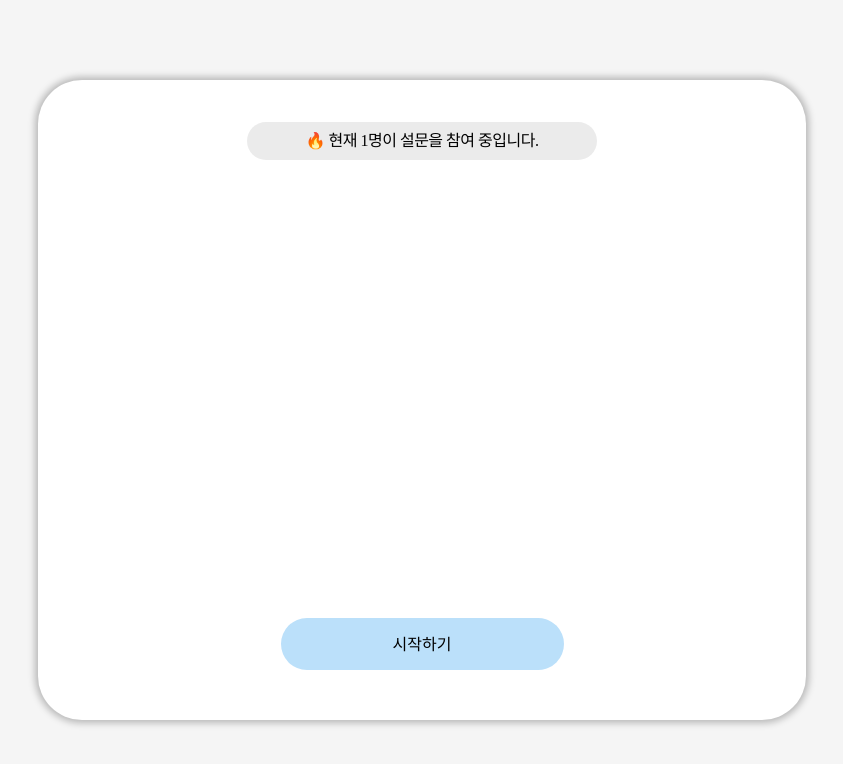
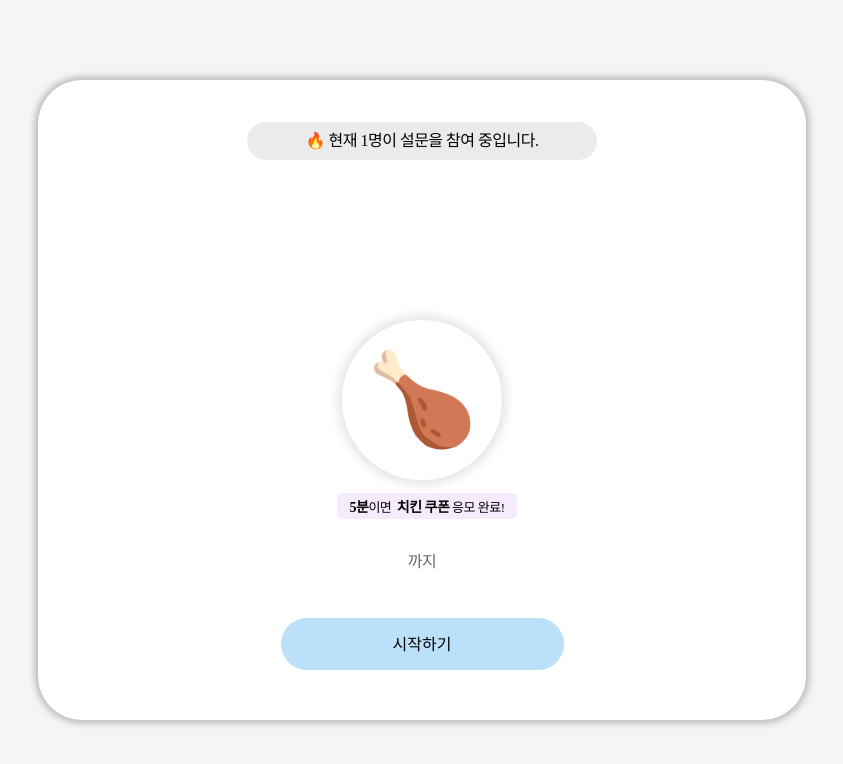
Before and after one commit to form-maker/FFF-FE, a React (Create React App) app: page /survey in a window 1280 px wide. Shown: the top 764 px of the page, without its empty margins (218-1061 px from the left). Built offline with nearby package versions, Linux system fonts and the light colour scheme; no server answers; a web font is replaced by a local one.

Commit message:
feat : 선물 기능 추가

```diff
--- a/src/components/survey/components/typeOfSurvey/CoverSurvey.jsx
+++ b/src/components/survey/components/typeOfSurvey/CoverSurvey.jsx
@@ -12,18 +12,34 @@ const CoverSurvey = () => {
   const survey = useSelector((state) => state.survey?.survey);
   const questionIdList = useSelector((state) => state.survey?.questionIdList);
 
+  const totalTime = 5;
+  const giftList = [
+    {
+      giftName: "치킨 쿠폰",
+      giftIcon: "🍗",
+    },
+  ];
+
   const surveyStartClickHandler = () => {
     dispatch(__getSurveyQuestion(questionIdList[0]));
   };
-
-  console.log(survey);
 
   return (
     <Container>
       <Main>
         <h1>{survey?.title}</h1>
         <h5>{survey?.summary}</h5>
-        <h5>{survey?.endedAt}</h5>
+
+        <GiftContainer>
+          <div>
+            <h2>{giftList[0].giftIcon}</h2>
+          </div>
+          <p>
+            <span>{totalTime}분</span>이면 &nbsp;
+            <span> {giftList[0].giftName}</span> 응모 완료!
+          </p>
+        </GiftContainer>
+        <h5>{survey?.endedAt}까지</h5>
       </Main>
       <Bottom>
         <RoundButtonLarge
@@ -64,7 +80,7 @@ const Main = styled.div`
     ${fadeInFromLeftAnimation}
   }
   h5:nth-of-type(1) {
-    margin-top: 4.6rem;
+    margin-top: 2rem;
     ${fonts.Body1}
     font-weight: 500;
     font-size: 1.6rem;
@@ -72,7 +88,7 @@ const Main = styled.div`
     ${fadeInFromLeftAnimation}
   }
   h5:nth-of-type(2) {
-    margin-top: 2rem;
+    margin-top: 5rem;
     ${fonts.Body3}
     font-weight: 500;
     font-size: 1.6rem;
@@ -97,6 +113,41 @@ const Main = styled.div`
   }
 `;
 
+const GiftContainer = styled.div`
+  display: flex;
+  flex-direction: column;
+  align-items: center;
+  margin-top: 3rem;
+  div {
+    display: flex;
+    justify-content: center;
+    align-items: center;
+
+    width: 16rem;
+    height: 16rem;
+
+    border-radius: 50%;
+    box-shadow: 0px 0px 10px 5px rgba(0, 0, 0, 0.1);
+    h2 {
+      margin: 0;
+      font-size: 9rem;
+    }
+  }
+  p {
+    ${fonts.Body1}
+    font-size: 1.3rem;
+    background: ${({ theme }) => theme.subColor3};
+    padding: 0.3rem 1.2rem;
+    border-radius: 0.5rem;
+    margin-left: 1rem;
+    span {
+      display: inline-block;
+      font-weight: 600;
+      font-size: 1.4rem;
+    }
+  }
+`;
+
 const Bottom = styled.div`
   display: flex;
   justify-content: center;
```
